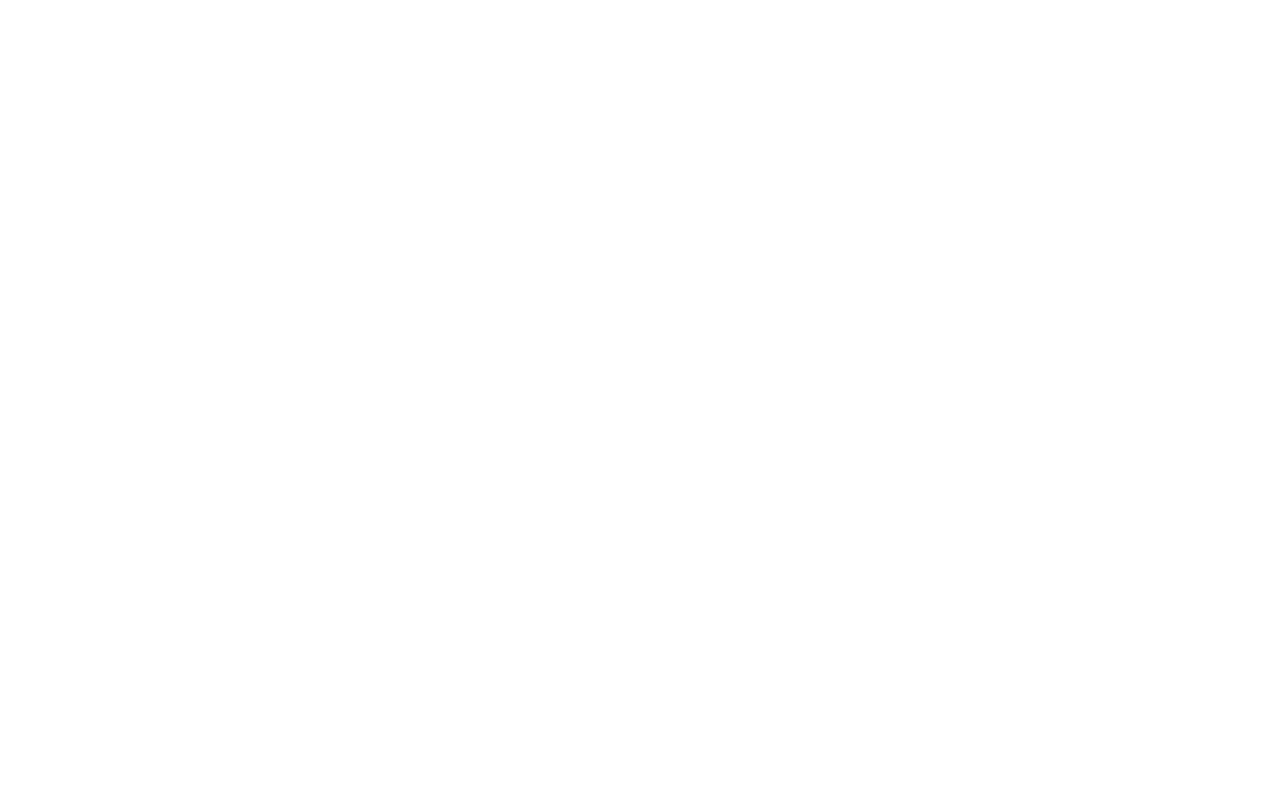
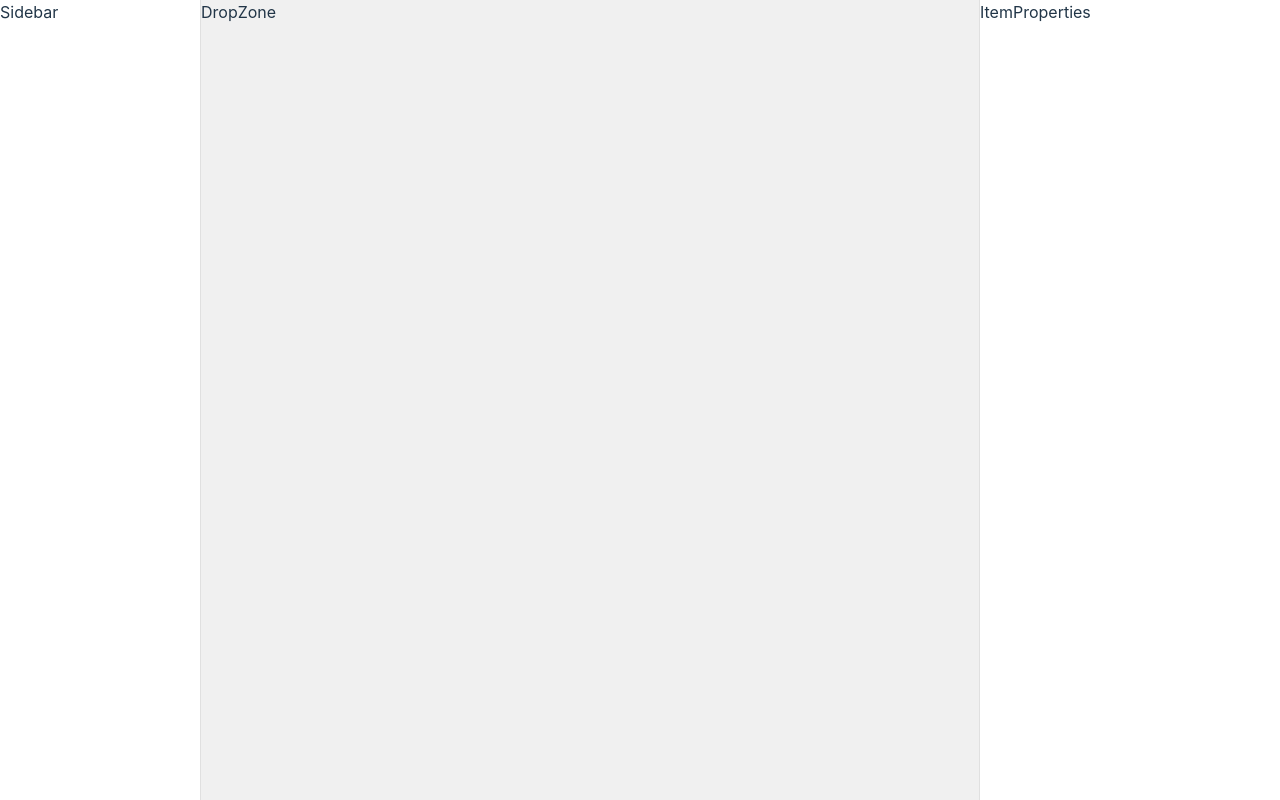
Before and after one commit to Fy-Rakotondrabe/form-builder, a React (Vite) app: page / in a window 1280 px wide. Built offline with nearby package versions, Linux system fonts and the light colour scheme.

Commit message:
feat: init layout

```diff
--- a/src/App.tsx
+++ b/src/App.tsx
@@ -1,11 +1,14 @@
 import { DndProvider } from "react-dnd";
 import { HTML5Backend } from "react-dnd-html5-backend";
+
+import './styles.css'
+import Layout from "./components/Layout";
 
 function App() {
   return (
     <div className="App">
       <DndProvider backend={HTML5Backend}>
-        <div></div>
+        <Layout />
       </DndProvider>
     </div>
   );
--- /dev/null
+++ b/src/components/Dropzone.tsx
@@ -0,0 +1,7 @@
+const DropZone = () => {
+  return (
+    <div className="dropzone">DropZone</div>
+  )
+}
+
+export default DropZone
--- /dev/null
+++ b/src/components/ItemProperties.tsx
@@ -0,0 +1,7 @@
+const ItemProperties = () => {
+  return (
+    <div className="item-properties">ItemProperties</div>
+  )
+}
+
+export default ItemProperties
--- /dev/null
+++ b/src/components/Layout.tsx
@@ -0,0 +1,15 @@
+import DropZone from "./Dropzone"
+import ItemProperties from "./ItemProperties"
+import Sidebar from "./Sidebar"
+
+const Layout = () => {
+  return (
+    <div className="layout">
+      <Sidebar />
+      <DropZone />
+      <ItemProperties />
+    </div>
+  )
+}
+
+export default Layout
--- /dev/null
+++ b/src/components/Sidebar.tsx
@@ -0,0 +1,7 @@
+const Sidebar = () => {
+  return (
+    <div className="sidebar">Sidebar</div>
+  )
+}
+
+export default Sidebar
--- /dev/null
+++ b/src/styles.css
@@ -0,0 +1,26 @@
+.layout {
+  display: flex;
+  flex-direction: row;
+  justify-content: space-between;
+  width: 100vw;
+}
+
+.sidebar {
+  width: 200px;
+  height: 100vh;
+  border-right: 1px solid #e0e0e0;
+  flex-shrink: 0;
+}
+
+.dropzone {
+  background-color: #f0f0f0;
+  height: 100vh;
+  flex-grow: 1;
+}
+
+.item-properties {
+  width: 300px;
+  height: 100vh;
+  border-left: 1px solid #e0e0e0;
+  flex-shrink: 0;
+}
```
Also changed, not shown: src/components/Field.tsx (added, +7 -0 lines).
